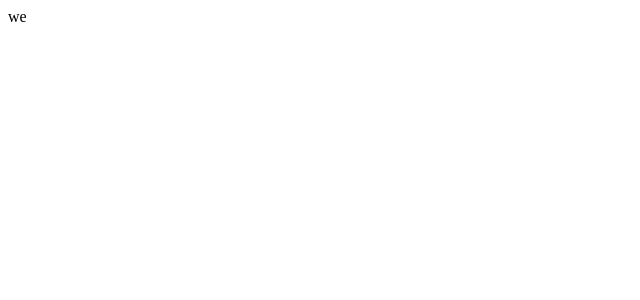
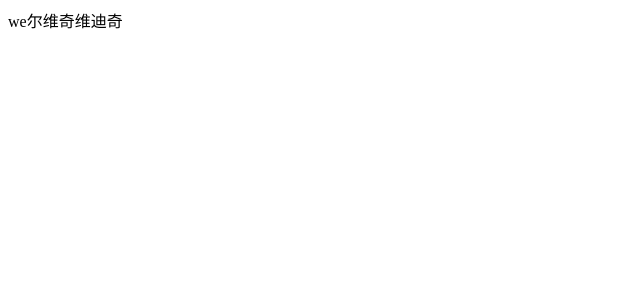
Before and after one commit to cvacva/testVue, a Vue app: page / in a window 1280 px wide. Shown: the top 300 px of the page, without its empty margins (0-640 px from the left). Built offline with nearby package versions, Linux system fonts and the light colour scheme.

Commit message:
adasasxsadas

```diff
--- a/src/components/HelloWorld.vue
+++ b/src/components/HelloWorld.vue
@@ -1,6 +1,6 @@
 <template>
     <div>
-        we
+        we尔维奇维迪奇
         <div id="main" style="width: 600px;height:400px;"></div>
     </div>
 </template>
```
